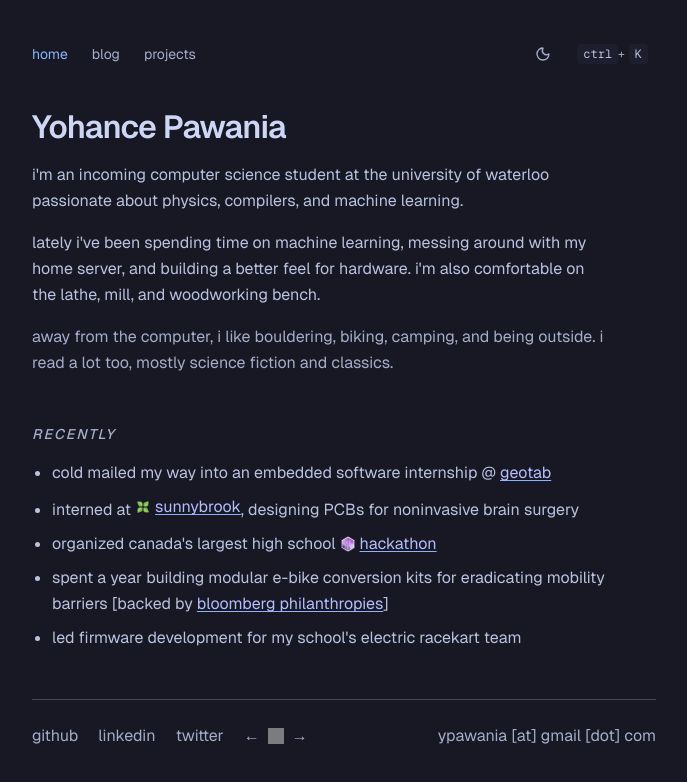
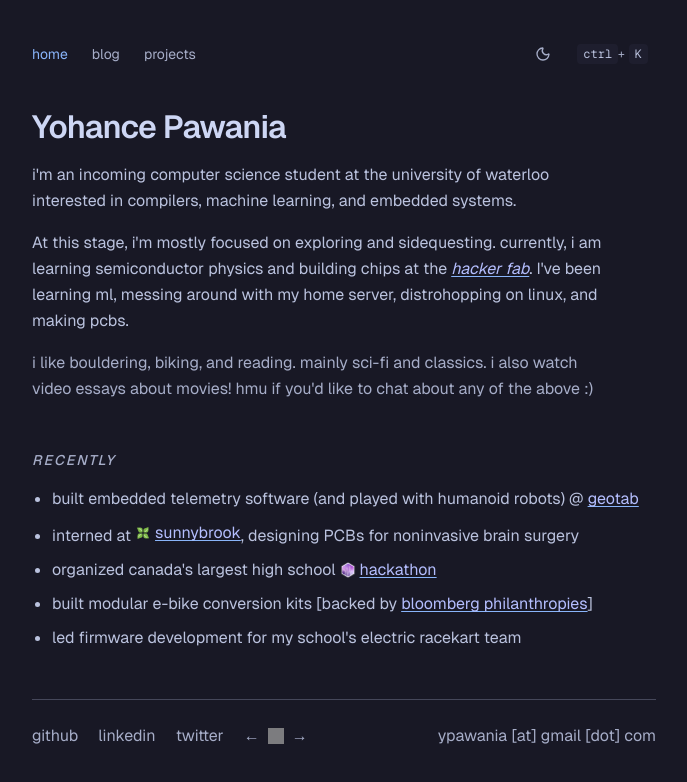
Before and after one commit to ypawania/yohancepawania.dev, a Next.js app: page / in a window 1280 px wide. Shown: the top 782 px of the page, without its empty margins (296-983 px from the left). Built offline with nearby package versions, Linux system fonts and the light colour scheme; grey boxes are pictures that could not be loaded.

Commit message:
changed about

```diff
--- a/app/page.tsx
+++ b/app/page.tsx
@@ -36,18 +36,17 @@ export default function Home() {
           <div className="space-y-4">
             <p className="max-w-xl text-base leading-relaxed text-[var(--muted-strong)]">
               i&apos;m an incoming computer science student at
-              the university of waterloo passionate about physics, compilers, and machine learning.
+              the university of waterloo interested in compilers, machine learning, and embedded systems.
             </p>
             <p className="max-w-xl text-sm leading-relaxed text-[var(--muted-strong)] sm:text-base">
-              lately i&apos;ve been spending time on machine learning, messing
-              around with my home server, and building a better feel for
-              hardware. i&apos;m also comfortable on the lathe, mill, and
-              woodworking bench.
+            At this stage, i&apos;m mostly focused on exploring and sidequesting. currently, i am learning semiconductor physics
+            and building chips at the <TextLink href="https://www.waterloofab.com/"><i>hacker fab</i></TextLink>. I&apos;ve been learning ml,
+            messing around with my home server, distrohopping on linux, and making pcbs.
+
             </p>
             <p className="max-w-xl text-sm leading-relaxed text-[var(--muted)] sm:text-base">
-              away from the computer, i like bouldering, biking, camping, and
-              being outside. i read a lot too, mostly science fiction and
-              classics.
+              i like bouldering, biking, and reading. mainly sci-fi and classics. i also watch video essays about movies!
+              hmu if you&apos;d like to chat about any of the above :)
             </p>
           </div>
         </section>
@@ -57,10 +56,10 @@ export default function Home() {
             <i>recently</i>
           </h2>
           <ul className="list-disc space-y-2 pl-5 text-sm leading-relaxed text-[var(--muted-strong)] sm:text-base">
-            <li>cold mailed my way into an embedded software internship @ <TextLink href="https://www.geotab.com">geotab</TextLink></li>
+            <li>built embedded telemetry software (and played with humanoid robots) @ <TextLink href="https://www.geotab.com">geotab</TextLink></li>
             <li>interned at <span className="inline-flex items-center gap-1 whitespace-nowrap"><Image src="/assets/Sunnybrook.png" alt="Sunnybrook" width={16} height={16} className="h-[1em] w-auto" /><TextLink href="https://www.sunnybrook.ca">sunnybrook</TextLink></span>, designing PCBs for noninvasive brain surgery</li>
             <li>organized <span className="inline-flex items-center gap-1 whitespace-nowrap">canada&apos;s largest high school <Image src="/assets/eurekahacks-logo.svg" alt="Eurekahacks" width={16} height={16} className="h-[1em] w-auto" /> <TextLink href="https://2025.eurekahacks.ca/">hackathon</TextLink> </span></li>
-            <li>spent a year building modular e-bike conversion kits for eradicating mobility barriers [backed by <TextLink href="https://www.bloomberg.org">bloomberg philanthropies</TextLink>]</li>
+            <li>built modular e-bike conversion kits [backed by <TextLink href="https://www.bloomberg.org">bloomberg philanthropies</TextLink>]</li>
             <li>led firmware development for my school&apos;s electric racekart team</li>
           </ul>
         </section>
```
Also changed, not shown: 1 other file (tests, documents, lock files or other folders).
